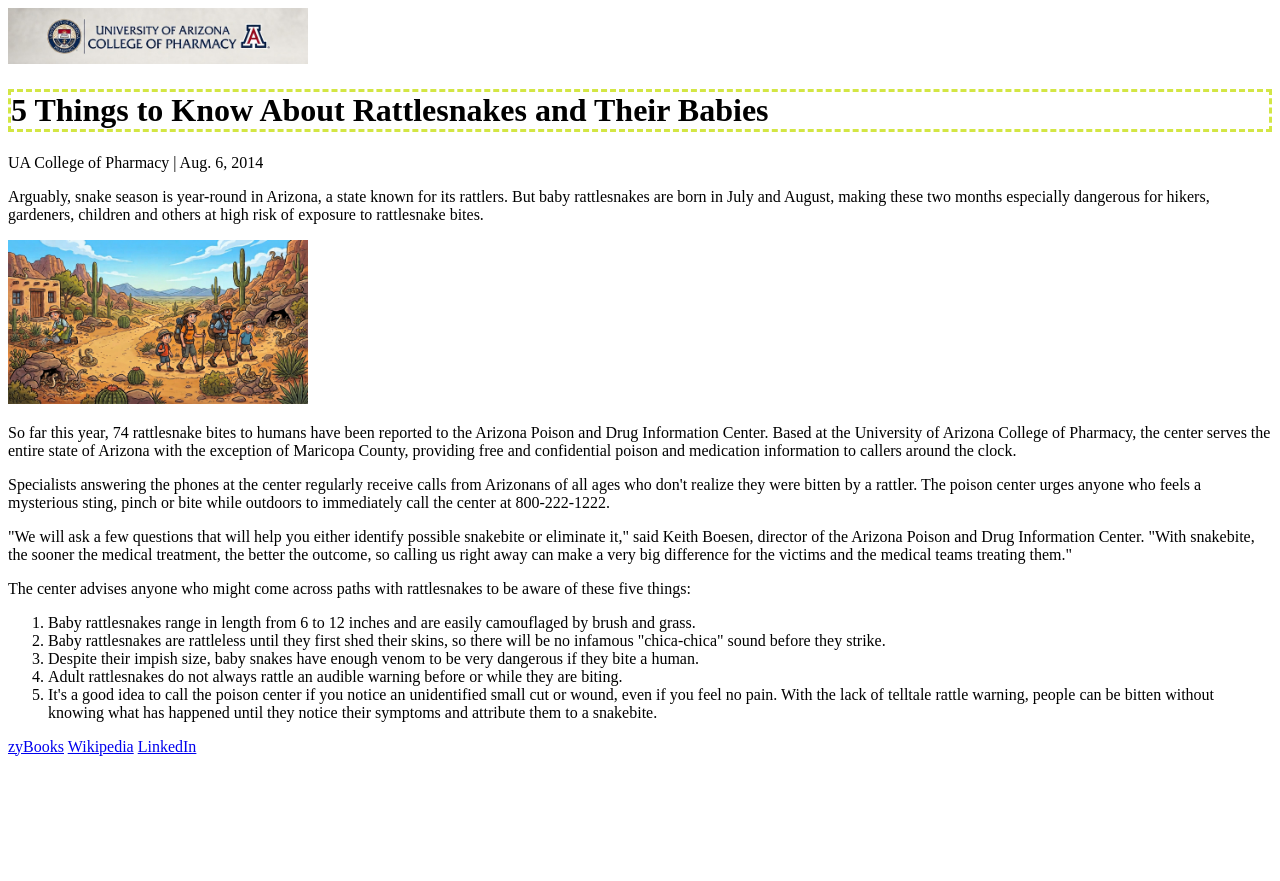
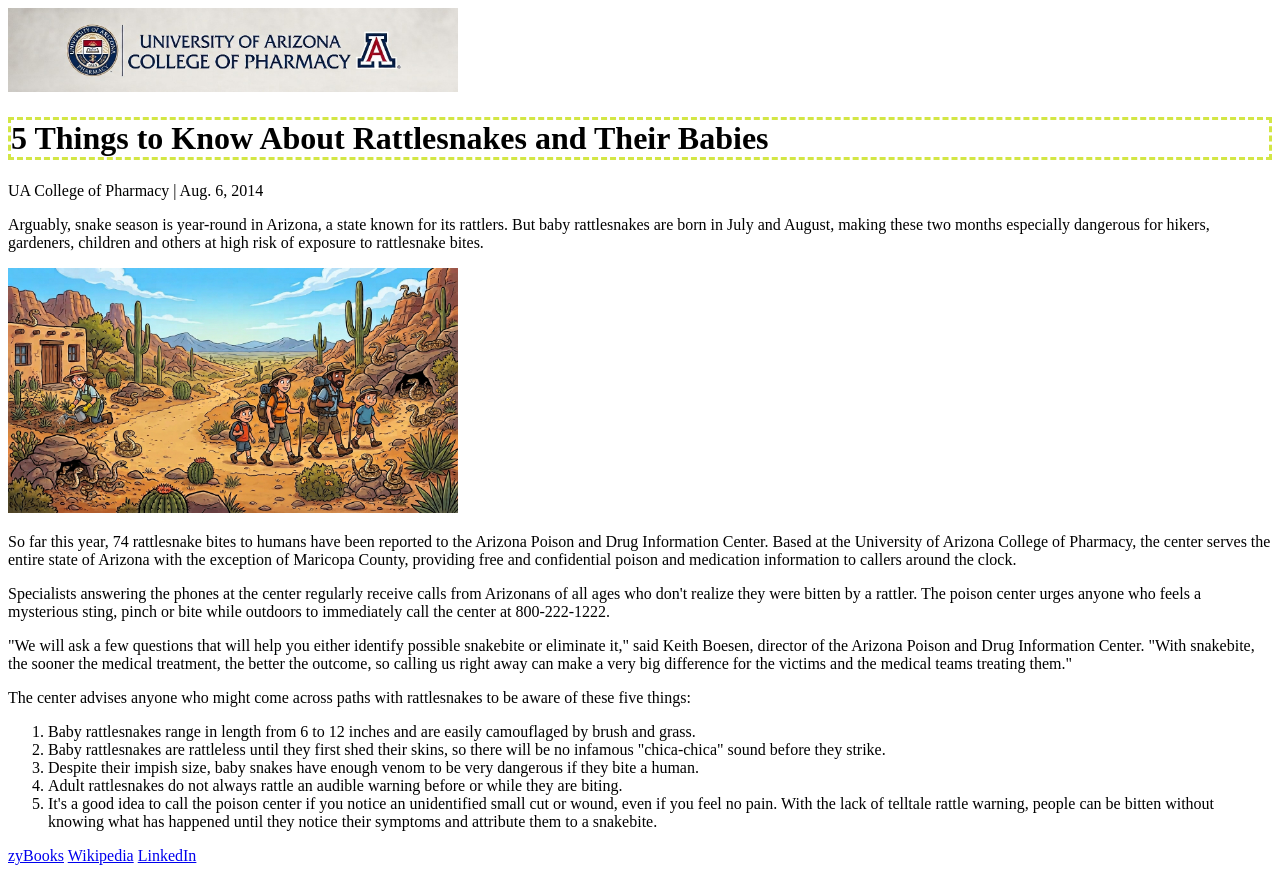
Before and after one commit to WonderGeekWoman/03.03-Lab_More-HTML_Ch-3, a website: page index.html in a window 1280 px wide. Before the commit the page ends 800 px from the top, so only its background shows below. Drawn offline with Linux system fonts and the light colour scheme; files that its build step writes are made by us from their sources.

Commit message:
images resized

```diff
--- a/index.html
+++ b/index.html
@@ -10,7 +10,7 @@
 </head>
 
 <body>
-  <img src="Gemini_Generated_Image_UAPharmLogo_cropped.jpg" alt="Gemini-Generated University of Arizona College of Pharmacy Logo" width="300">
+  <img src="Gemini_Generated_Image_UAPharmLogo_cropped.jpg" alt="Gemini-Generated University of Arizona College of Pharmacy Logo" width="450">
 
   <h1>5 Things to Know About Rattlesnakes and Their Babies</h1>
 
@@ -24,7 +24,7 @@
     hikers, gardeners, children and others at high risk of exposure to rattlesnake bites.
   </p>
 
-  <img src="Gemini_Generated_Image_cartoon_snakes.jpg" alt="Gemini-Generated cartoon image of Arizona, people and snakes" width="300">
+  <img src="Gemini_Generated_Image_cartoon_snakes.jpg" alt="Gemini-Generated cartoon image of Arizona, people and snakes" width="450">
 
   <p>
     So far this year, 74 rattlesnake bites to humans have been reported to the Arizona Poison
```
